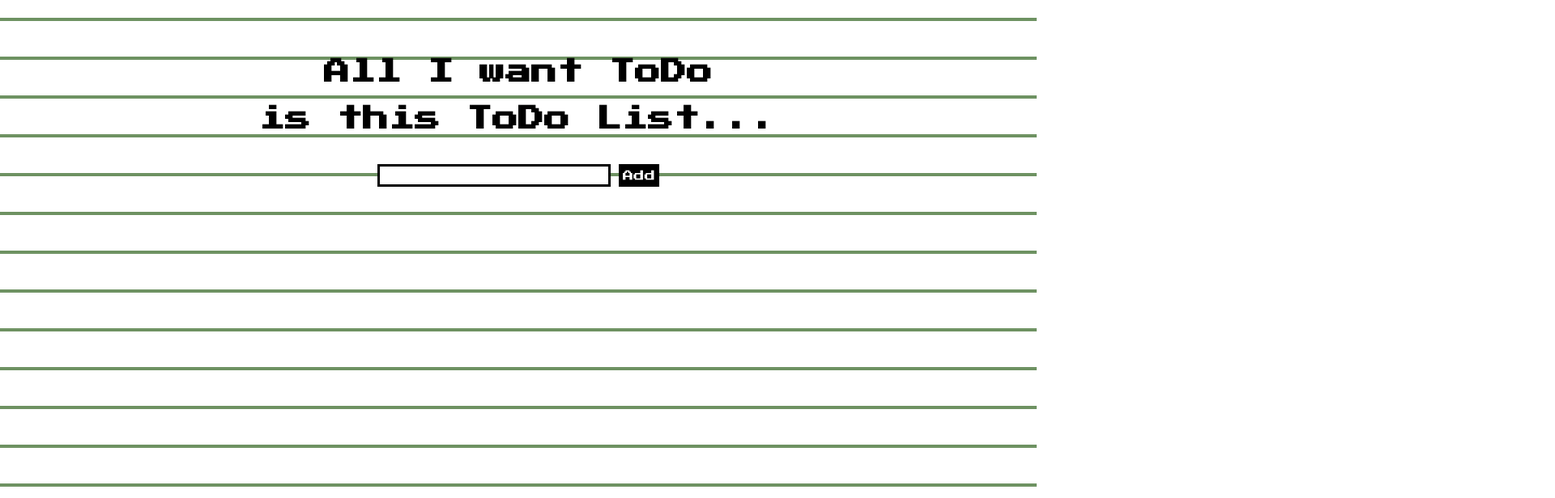
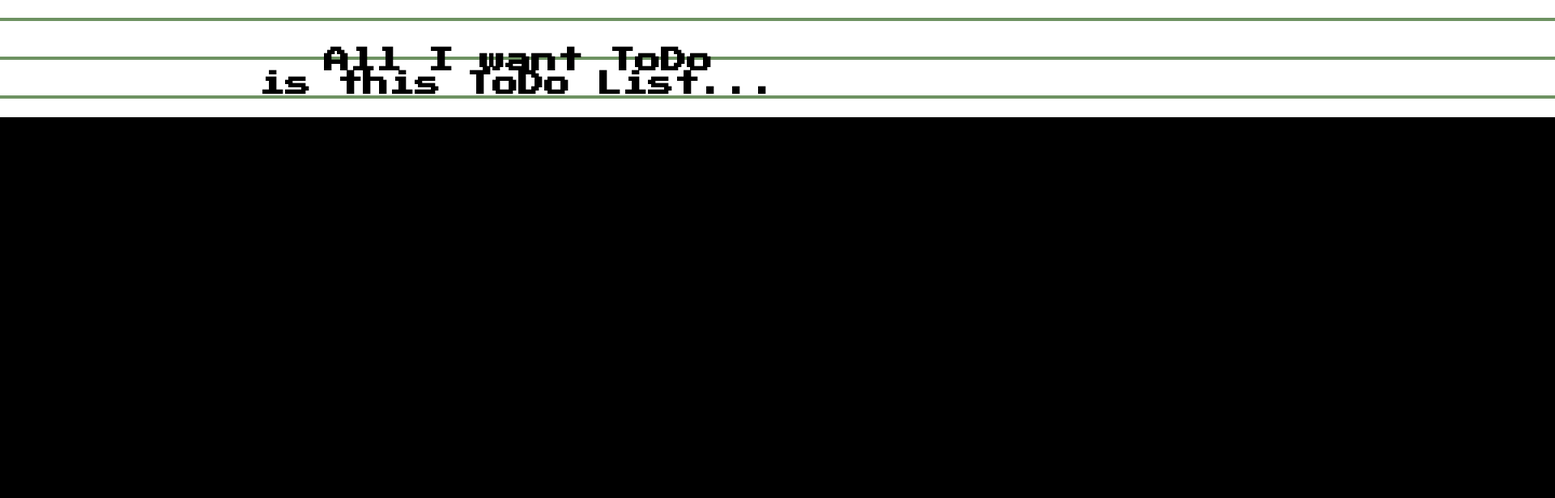
Before and after one commit to WibiH/to-do-list, a React (Create React App) app: page / in a window 1280 px wide. Shown: the top 616 px of the page at 81% size, 1920 px wide, since content can reach past the window. Built offline with nearby package versions, Linux system fonts and the light colour scheme.

Commit message:
Fix measure

```diff
--- a/src/App.css
+++ b/src/App.css
@@ -6,41 +6,41 @@ input {
 }
 
 h1 {
-  line-height: 1.8em;
-  font-size: 2em;
+  line-height: 1.8rem;
+  font-size: 2rem;
 }
 
 input {
-  border: 3px solid black;
-  height: 20px;
-  margin: 5px;
+  border: 1875rem solid black;
+  height: 1.25rem;
+  margin: 0.3125rem;
 }
 
 input[type="checkbox"] {
   appearance: none;
-  margin: 10px 10px 0 0;
-  height: 20px;
-  width: 20px;
-  border: 3px solid black;
+  margin: 0.625rem 0.625rem 0 0;
+  height: 1.25rem;
+  width: 1.25rem;
+  border: 0.1875rem solid black;
   background-color: white;
 }
 
 input[type="checkbox"]:checked {
   appearance: none;
-  margin: 10px 10px 0 0;
-  height: 20px;
-  width: 20px;
-  border: 3px solid black;
+  margin: 0.625rem 0.625rem 0 0;
+  height: 1.25rem;
+  width: 1.25rem;
+  border: 0.1875rem solid black;
   background-color: black;
 }
 
 button {
   background-color: black;
   color: white;
-  border: 3px solid black;
-  height: 28px;
-  margin: 5px;
-  padding: 1px 2px;
+  border: 0.1875rem solid black;
+  height: 1.75rem;
+  margin: 0.3125rem;
+  padding: 0.0625rem 0.125rem;
 }
 
 .list-box {
@@ -63,13 +63,13 @@ ul {
   list-style: none;
   width: 20%;
   text-align: left;
-  line-height: 1.5em;
+  line-height: 1.5rem;
   inline-size: 30%;
   overflow-wrap: break-word;
 }
 
 li ~ label {
-  padding: 30px;
+  padding: 1.875rem;
   text-align: left;
 }
 
--- a/src/index.css
+++ b/src/index.css
@@ -1,6 +1,6 @@
 body {
   margin: 0 auto;
-  padding: 40px;
+  padding: 2.5rem;
   font-family: -apple-system, BlinkMacSystemFont, "Segoe UI", "Roboto", "Oxygen",
     "Ubuntu", "Cantarell", "Fira Sans", "Droid Sans", "Helvetica Neue",
     sans-serif;
@@ -17,7 +17,7 @@ body {
     #6e9262 30%,
     transparent 30%
   );
-  background-size: 3em 3em;
+  background-size: 3rem 3rem;
   background-color: #ffffff;
   opacity: 1;
 }
```
